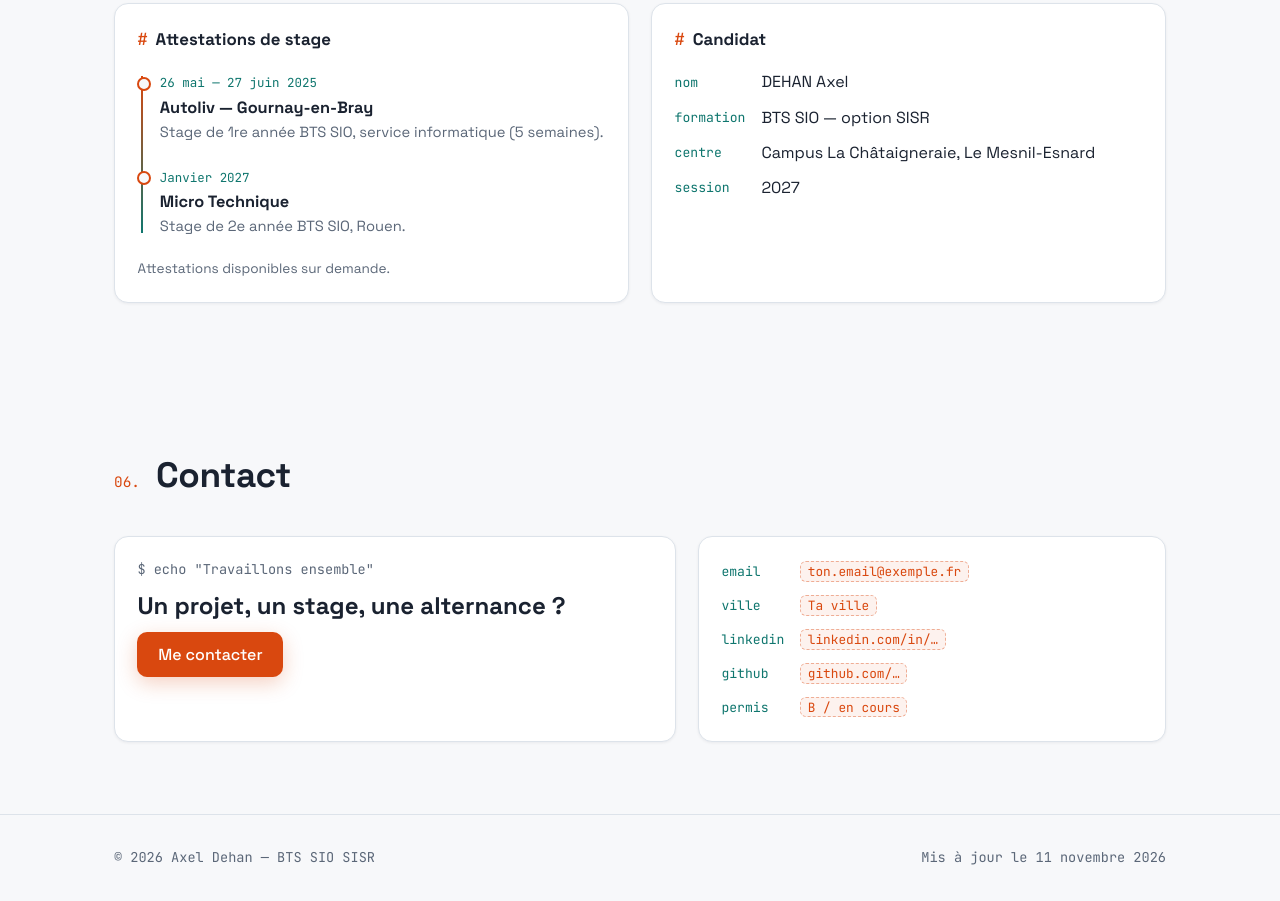
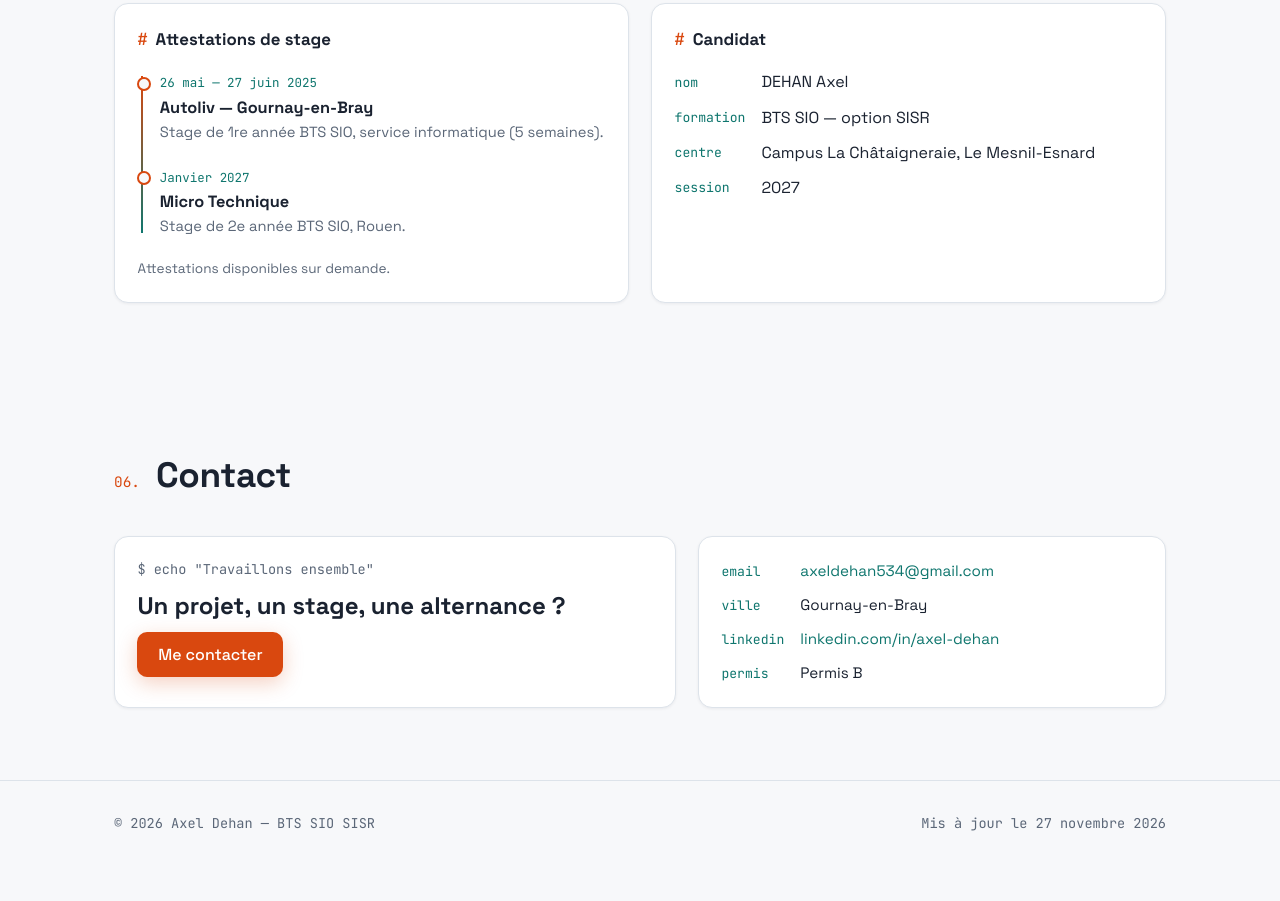
Before and after one commit to Axe151/axe151.github.io, a plain HTML site: page index.html in a window 1280 px wide. Shown: the part 9231-10132 px from the top of the page. After the commit the page ends 10098 px from the top, so only its background shows below. Drawn offline with Linux system fonts and the light colour scheme.

Commit message:
Update index.html

```diff
--- a/index.html
+++ b/index.html
@@ -183,6 +183,8 @@
   .rect-links a{color:var(--accent-2);text-decoration:none}
   .rect-links a:hover{text-decoration:underline}
   .rect-off{color:var(--muted)}
+  #contact dd a{color:var(--accent-2);text-decoration:none}
+  #contact dd a:hover{text-decoration:underline}
   /* E5 */
   .e5-wrap{overflow-x:auto;border:1px solid var(--line);border-radius:var(--radius);background:var(--card)}
   .e5-table{width:100%;border-collapse:collapse;min-width:760px;font-size:.9rem}
@@ -584,15 +586,14 @@
         <div class="card reveal">
           <p class="m" style="font-family:var(--mono);font-size:.85rem">$ echo "Travaillons ensemble"</p>
           <p class="big">Un projet, un stage, une alternance ?</p>
-          <a class="btn primary" href="mailto:ton.email@exemple.fr">Me contacter</a>
+          <a class="btn primary" href="mailto:axeldehan534@gmail.com">Me contacter</a>
         </div>
         <div class="card reveal">
           <dl>
-            <dt>email</dt><dd><span class="todo">ton.email@exemple.fr</span></dd>
-            <dt>ville</dt><dd><span class="todo">Ta ville</span></dd>
-            <dt>linkedin</dt><dd><span class="todo">linkedin.com/in/…</span></dd>
-            <dt>github</dt><dd><span class="todo">github.com/…</span></dd>
-            <dt>permis</dt><dd><span class="todo">B / en cours</span></dd>
+            <dt>email</dt><dd><a href="mailto:axeldehan534@gmail.com">axeldehan534@gmail.com</a></dd>
+            <dt>ville</dt><dd>Gournay-en-Bray</dd>
+            <dt>linkedin</dt><dd><a href="https://www.linkedin.com/in/axel-dehan-13b687342/" target="_blank" rel="noopener">linkedin.com/in/axel-dehan</a></dd>
+            <dt>permis</dt><dd>Permis B</dd>
           </dl>
         </div>
       </div>
@@ -603,7 +604,7 @@
 <footer>
   <div class="wrap">
     <span>© 2026 Axel Dehan — BTS SIO SISR</span>
-    <span>Mis à jour le 11 novembre 2026</span>
+    <span>Mis à jour le 27 novembre 2026</span>
   </div>
 </footer>
 
```
